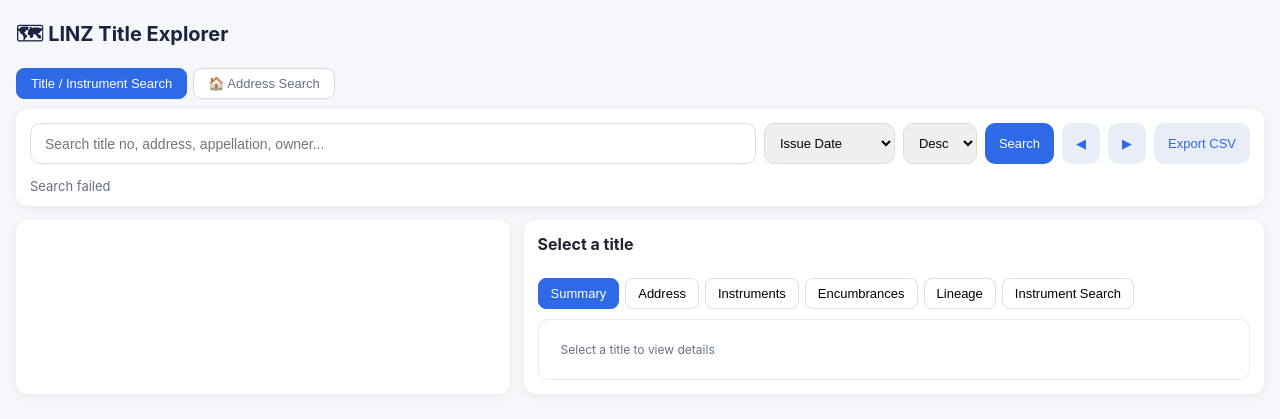
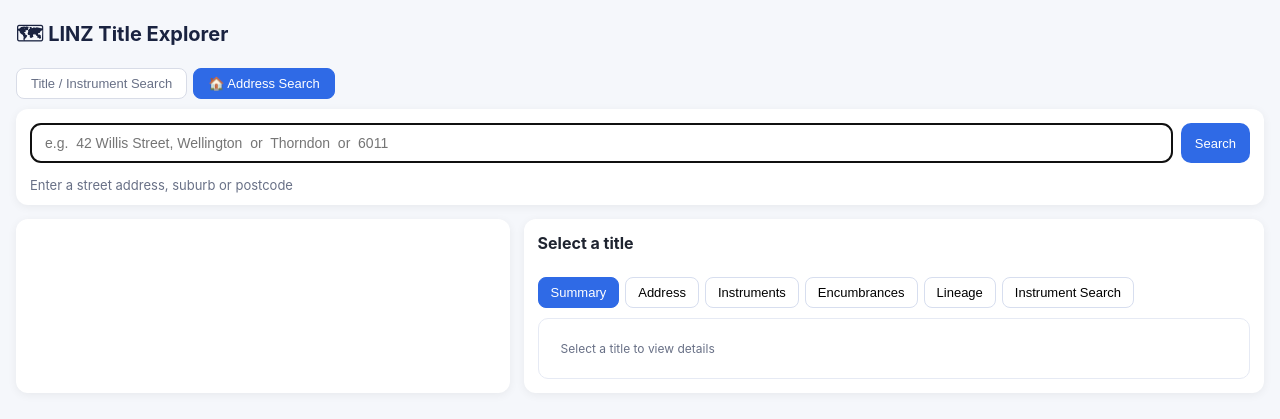
Before and after one commit to silverkiwi/linz-title-explorer, a Flask app: page / in a window 1280 px wide. Shown: the top 419 px of the page. Run offline with Flask 3, Linux system fonts and the light colour scheme; data that the repository does not hold is empty.

Commit message:
Default to address search on load, no DB query until user searches
Co-Authored-By: Claude Sonnet 4.6 <noreply@anthropic.com>

```diff
--- a/webapp/templates/index.html
+++ b/webapp/templates/index.html
@@ -100,12 +100,12 @@
 
       <!-- Search mode toggle -->
       <div class="search-modes">
-        <button class="mode-btn active" id="modeTitleBtn" onclick="setMode('title')">Title / Instrument Search</button>
-        <button class="mode-btn" id="modeAddrBtn" onclick="setMode('address')">🏠 Address Search</button>
+        <button class="mode-btn" id="modeTitleBtn" onclick="setMode('title')">Title / Instrument Search</button>
+        <button class="mode-btn active" id="modeAddrBtn" onclick="setMode('address')">🏠 Address Search</button>
       </div>
 
       <!-- Title search toolbar -->
-      <div class="card" id="titleToolbar">
+      <div class="card" id="titleToolbar" style="display:none">
         <div class="toolbar">
           <input id="q" placeholder="Search title no, address, appellation, owner..." />
           <select id="sortBy">
@@ -128,7 +128,7 @@
       </div>
 
       <!-- Address search toolbar -->
-      <div class="card" id="addrToolbar" style="display:none">
+      <div class="card" id="addrToolbar">
         <div class="addr-toolbar">
           <input id="addrQ" placeholder="e.g.  42 Willis Street, Wellington  or  Thorndon  or  6011" />
           <button class="btn" onclick="searchByAddress()">Search</button>
@@ -506,8 +506,8 @@
         };
       });
 
-      // Initial load
-      search();
+      // Start in address search mode — no DB query until user searches
+      setMode('address');
     </script>
   </body>
 </html>
```
